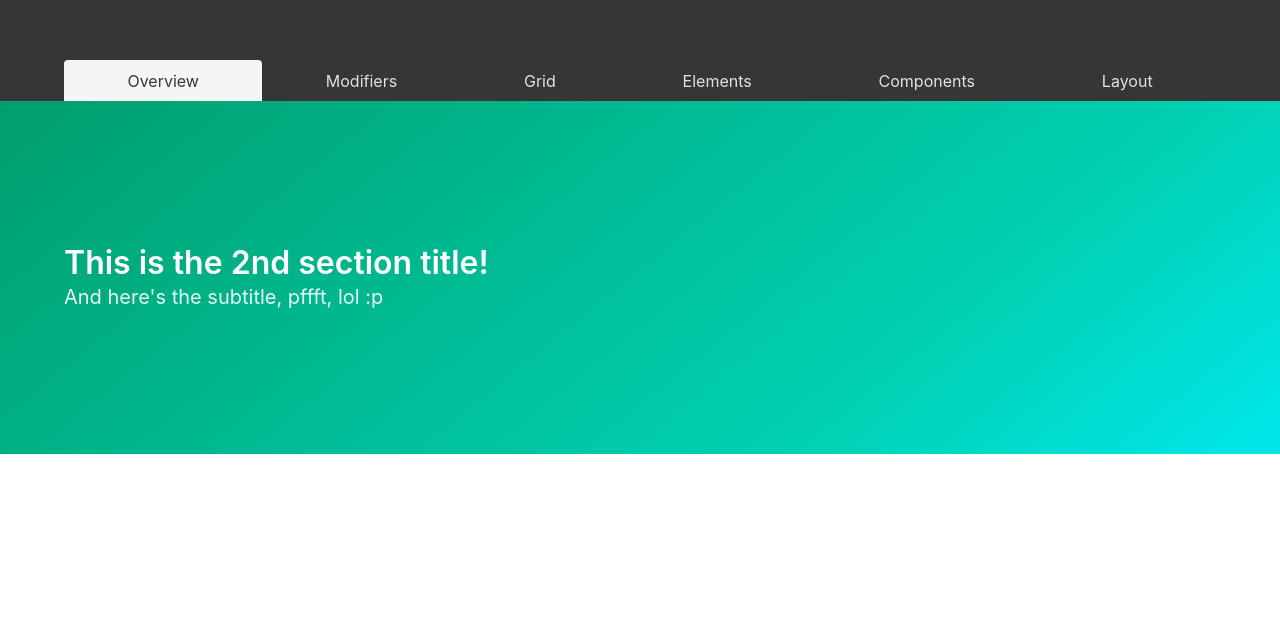
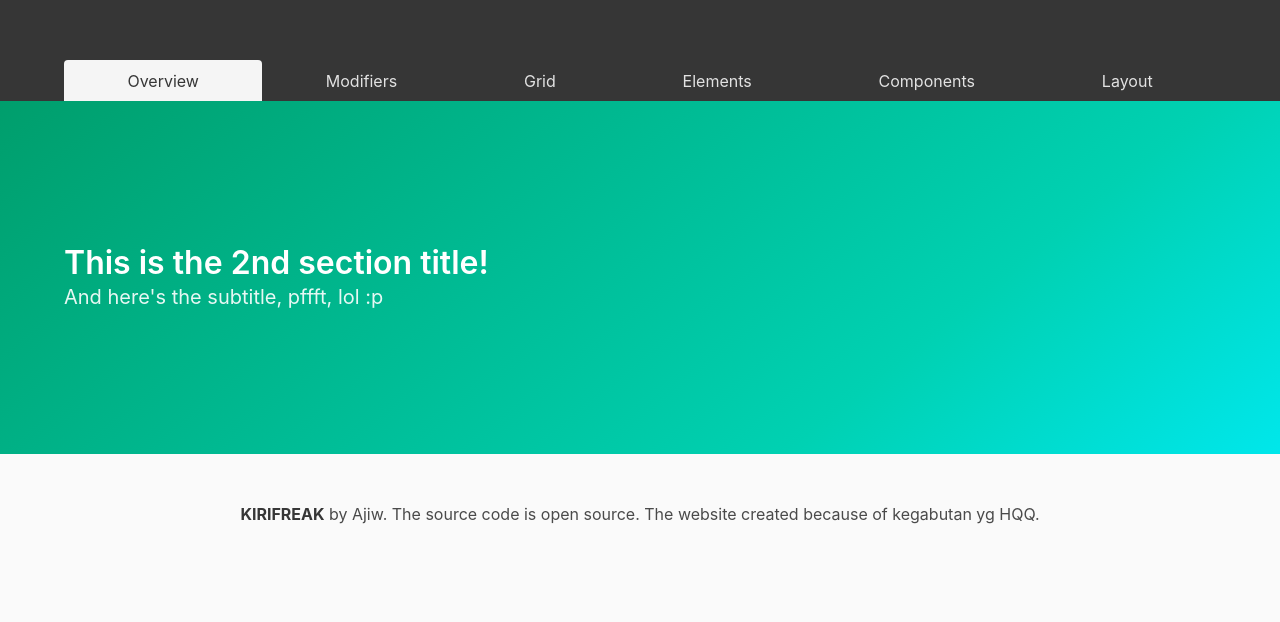
Before and after one commit to kirifreak/myfirstwebapp, a website: page index.html in a window 1280 px wide. Shown: the part 699-1321 px from the top of the page. Before the commit the page ends 1153 px from the top, so only its background shows below. Drawn offline with Linux system fonts and the light colour scheme.

Commit message:
+ Footer

```diff
--- a/index.html
+++ b/index.html
@@ -90,6 +90,13 @@
           </div>
         </div>
       </section>
+      <footer class="footer">
+        <div class="content has-text-centered">
+          <p>
+            <strong>KIRIFREAK</strong> by Ajiw. The source code is open source. The website created because of kegabutan yg HQQ.
+          </p>
+        </div>
+      </footer>
     <script type="text/javascript" src="lib/main.js"></script>
   </body>
 </html>
```
